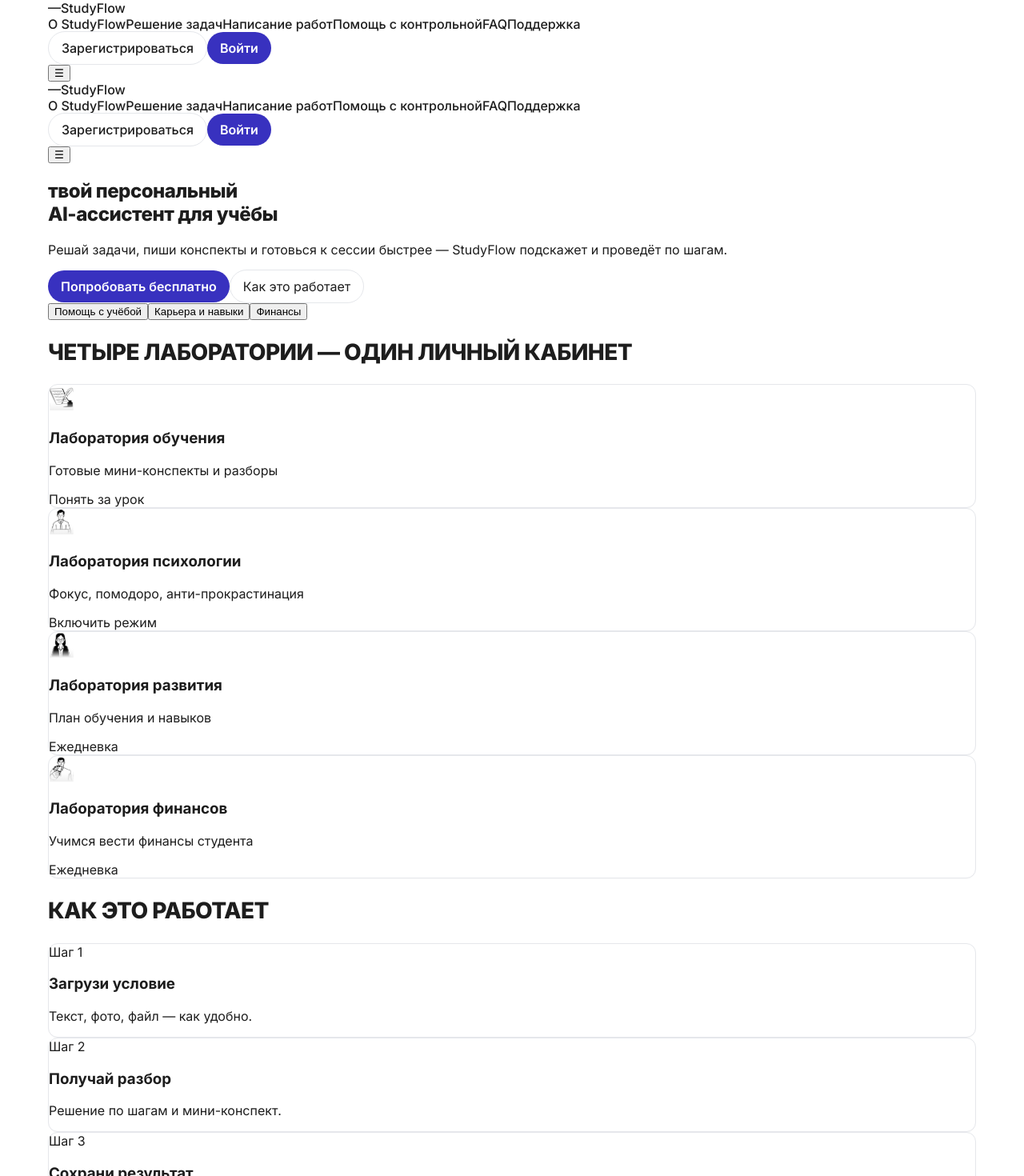
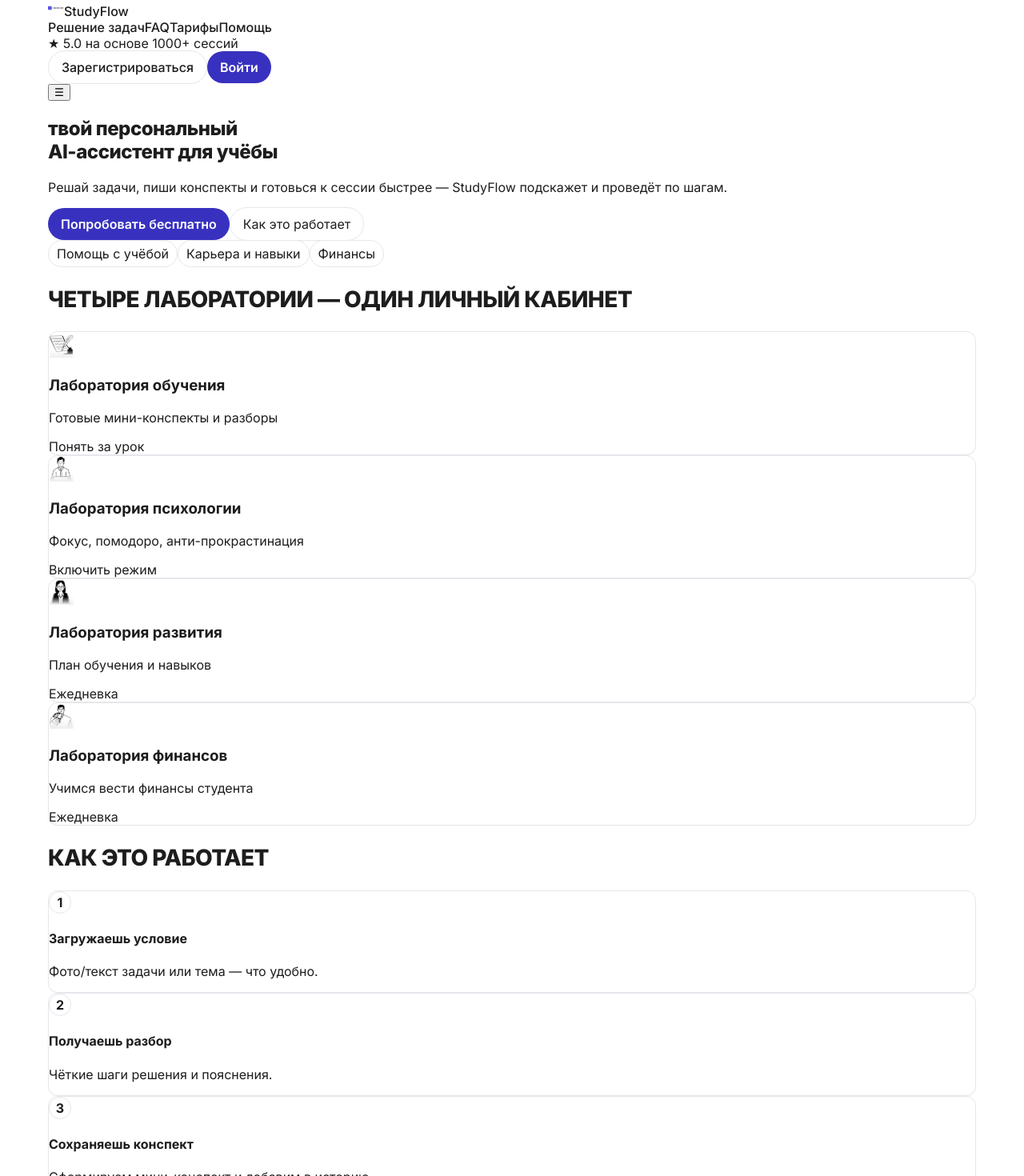
Before and after one commit to SViaTLanA7/atlabs-front, a Next.js app: page / in a window 1280 px wide. Shown: the top 1470 px of the page at 80% size. Built offline with nearby package versions, Linux system fonts and the light colour scheme.

Commit message:
ui: главная под макет, фикс двойного header, сетка карточек

```diff
--- a/src/app/globals.css
+++ b/src/app/globals.css
@@ -30,18 +30,24 @@
     box-shadow:0 1px 0 rgba(0,0,0,.02)
 }
 
-/* footer small helpers */
-.foot-h{font-weight:600;margin-bottom:10px}
-.foot-ul{display:grid;gap:8px}
+/* чипсы */
+.chip{
+    display:inline-flex;align-items:center;gap:6px;
+    padding:6px 10px;border:1px solid var(--br);border-radius:999px;background:#fff;
+}
 
-/* header */
-header{transition:background .3s, box-shadow .3s}
+/* step dot */
+.step-dot{
+    width:28px;height:28px;border-radius:999px;
+    display:flex;align-items:center;justify-content:center;
+    font-weight:700;border:1px solid var(--br);background:#fff;
+}
+
+/* HEADER smooth */
+header{transition:background .3s ease, box-shadow .3s ease}
 header a{font-weight:500}
 
 /* mobile */
-@media (max-width: 768px){
+@media (max-width:768px){
     .container-1160{max-width:100%}
-    .section-title{font-size:24px}
 }
-.no-scrollbar{-ms-overflow-style:none;scrollbar-width:none}
-.no-scrollbar::-webkit-scrollbar{display:none}
--- a/src/app/page.tsx
+++ b/src/app/page.tsx
@@ -1,17 +1,14 @@
-import Image from 'next/image';
-import Link from 'next/link';
-import Header from '@/components/Header';
-import HeroTabs from '@/components/HeroTabs';
+import Image from "next/image";
+import Link from "next/link";
 
 export default function HomePage() {
     return (
         <>
-            <Header/>
-
             {/* HERO */}
-            <section className="container-1160 px-4 pt-8 md:pt-12 pb-4 md:pb-6 text-center">
-                <h1 className="h1 text-[36px] md:text-[44px] leading-[1.12]">
-                    твой персональный<br/>
+            <section className="container-1160 px-4 pt-10 md:pt-14 pb-8 text-center">
+                <h1 className="h1 text-[36px] md:text-[44px] leading-[1.1]">
+                    твой персональный
+                    <br />
                     <span className="block">AI-ассистент для учёбы</span>
                 </h1>
 
@@ -20,47 +17,86 @@
                 </p>
 
                 <div className="mt-6 flex items-center justify-center gap-3">
-                    <Link href="/solutions" className="btn-primary rounded-[12px] py-2.5">Попробовать бесплатно</Link>
-                    <a href="#how" className="btn-outline rounded-[12px] py-2.5">Как это работает</a>
+                    <Link href="/solutions" className="btn-primary rounded-[12px]">
+                        Попробовать бесплатно
+                    </Link>
+                    <a href="#how" className="btn-outline rounded-[12px]">
+                        Как это работает
+                    </a>
                 </div>
 
-                <HeroTabs/>
+                {/* чипсы */}
+                <div className="mt-4 flex flex-wrap items-center justify-center gap-6 text-[13px]">
+                    <span className="chip">Помощь с учёбой</span>
+                    <span className="chip">Карьера и навыки</span>
+                    <span className="chip">Финансы</span>
+                </div>
             </section>
 
-            {/* ЛАБОРАТОРИИ */}
+            {/* ЧЕТЫРЕ ЛАБОРАТОРИИ */}
             <section className="container-1160 px-4 py-6 md:py-8">
                 <h2 className="section-title">ЧЕТЫРЕ ЛАБОРАТОРИИ — ОДИН ЛИЧНЫЙ КАБИНЕТ</h2>
 
-                <div className="mt-5 grid gap-4 sm:grid-cols-2 xl:grid-cols-4">
-                    <Lab icon="/atlabs/lab-1.svg" title="Лаборатория обучения"
-                         desc="Готовые мини-конспекты и разборы" foot="Понять за урок" />
-                    <Lab icon="/atlabs/lab-2.svg" title="Лаборатория психологии"
-                         desc="Фокус, помодоро, анти-прокрастинация" foot="Включить режим" />
-                    <Lab icon="/atlabs/lab-3.svg" title="Лаборатория развития"
-                         desc="План обучения и навыков" foot="Ежедневка" />
-                    <Lab icon="/atlabs/lab-4.svg" title="Лаборатория финансов"
-                         desc="Учимся вести финансы студента" foot="Ежедневка" />
+                <div className="mt-4 grid gap-4 sm:grid-cols-2 xl:grid-cols-4">
+                    <LabCard
+                        icon="/atlabs/lab-1.svg"
+                        title="Лаборатория обучения"
+                        desc="Готовые мини-конспекты и разборы"
+                        foot="Понять за урок"
+                    />
+                    <LabCard
+                        icon="/atlabs/lab-2.svg"
+                        title="Лаборатория психологии"
+                        desc="Фокус, помодоро, анти-прокрастинация"
+                        foot="Включить режим"
+                    />
+                    <LabCard
+                        icon="/atlabs/lab-3.svg"
+                        title="Лаборатория развития"
+                        desc="План обучения и навыков"
+                        foot="Ежедневка"
+                    />
+                    <LabCard
+                        icon="/atlabs/lab-4.svg"
+                        title="Лаборатория финансов"
+                        desc="Учимся вести финансы студента"
+                        foot="Ежедневка"
+                    />
                 </div>
             </section>
 
-            {/* КАК ЭТО РАБОТАЕТ */}
-            <section id="how" className="container-1160 px-4 py-8 md:py-10">
+            {/* КАК ЭТО РАБОТАЕТ (якорь под кнопку) */}
+            <section id="how" className="container-1160 px-4 py-8">
                 <h2 className="section-title">КАК ЭТО РАБОТАЕТ</h2>
-                <div className="mt-5 grid gap-4 md:grid-cols-3">
-                    <Step n="1" title="Загрузи условие" text="Текст, фото, файл — как удобно." />
-                    <Step n="2" title="Получай разбор" text="Решение по шагам и мини-конспект." />
-                    <Step n="3" title="Сохрани результат" text="В историю и в избранное." />
+                <div className="mt-4 grid gap-4 md:grid-cols-3">
+                    <StepCard step="1" title="Загружаешь условие">
+                        Фото/текст задачи или тема — что удобно.
+                    </StepCard>
+                    <StepCard step="2" title="Получаешь разбор">
+                        Чёткие шаги решения и пояснения.
+                    </StepCard>
+                    <StepCard step="3" title="Сохраняешь конспект">
+                        Сформируем мини-конспект и добавим в историю.
+                    </StepCard>
                 </div>
             </section>
-
-            {/* Подвал уже есть в layout — оставляю без дубликатов */}
         </>
     );
 }
 
-function Lab({icon, title, desc, foot}:{icon:string; title:string; desc:string; foot:string}) {
+function LabCard({
+                     icon,
+                     title,
+                     desc,
+                     foot,
+                 }: {
+    icon: string;
+    title: string;
+    desc: string;
+    foot: string;
+}) {
     return (
-        <article className="card p-5 hover:shadow-md transition">
+        <article className="card p-5 hover:shadow-md transition-shadow">
             <div className="flex items-start gap-3">
                 <Image src={icon} alt="" width={32} height={32} />
                 <div>
@@ -73,12 +109,16 @@
     );
 }
 
-function Step({n, title, text}:{n:string; title:string; text:string}) {
+function StepCard({ step, title, children }: { step: string; title: string; children: React.ReactNode }) {
     return (
-        <div className="card p-5">
-            <div className="text-[12px] font-semibold opacity-60">Шаг {n}</div>
-            <h3 className="mt-1 font-semibold">{title}</h3>
-            <p className="mt-1 text-[14px] opacity-70">{text}</p>
-        </div>
+        <article className="card p-5">
+            <div className="flex items-start gap-3">
+                <div className="step-dot">{step}</div>
+                <div>
+                    <h4 className="font-semibold">{title}</h4>
+                    <p className="text-[14px] opacity-70">{children}</p>
+                </div>
+            </div>
+        </article>
     );
 }
--- a/src/components/Header.tsx
+++ b/src/components/Header.tsx
@@ -1,51 +1,55 @@
-'use client';
+"use client";
 
-import Link from 'next/link';
-import { useState } from 'react';
+import Link from "next/link";
+import Image from "next/image";
+import { useState } from "react";
 
 export default function Header() {
     const [open, setOpen] = useState(false);
 
     return (
-        <header className="sticky top-0 z-40 bg-white/80 backdrop-blur supports-[backdrop-filter]:bg-white/50 border-b border-[var(--br)]">
-            <div className="container-1160 px-4 h-14 flex items-center justify-between">
-                <Link href="/" className="flex items-center gap-2 font-bold">
-                    <span className="inline-flex h-6 w-6 items-center justify-center rounded-md bg-[--brand] text-white">—</span>
+        <header className="sticky top-0 z-40 bg-white/80 backdrop-blur supports-[backdrop-filter]:bg-white/60 border-b border-[var(--br)]">
+            <div className="container-1160 px-4 h-[56px] flex items-center justify-between">
+                <Link href="/" className="flex items-center gap-2 font-semibold">
+                    <Image src="/brand/logo.svg" alt="" width={20} height={20} />
                     <span>StudyFlow</span>
                 </Link>
 
                 <nav className="hidden md:flex items-center gap-6 text-[14px]">
-                    <Link href="/about">О StudyFlow</Link>
                     <Link href="/solutions">Решение задач</Link>
-                    <Link href="/write">Написание работ</Link>
-                    <Link href="/help">Помощь с контрольной</Link>
                     <Link href="/faq">FAQ</Link>
-                    <Link href="/support">Поддержка</Link>
+                    <Link href="/pricing">Тарифы</Link>
+                    <Link href="/chat">Помощь</Link>
                 </nav>
 
-                <div className="hidden md:flex items-center gap-2">
-                    <Link href="/register" className="btn-outline py-2">Зарегистрироваться</Link>
-                    <Link href="/login" className="btn-primary py-2">Войти</Link>
+                <div className="hidden md:flex items-center gap-8">
+                    <div className="text-[12px] opacity-70">★ 5.0 на основе 1000+ сессий</div>
+                    <div className="flex items-center gap-8">
+                        <Link href="/register" className="btn-outline">Зарегистрироваться</Link>
+                        <Link href="/login" className="btn-primary">Войти</Link>
+                    </div>
                 </div>
 
-                <button className="md:hidden inline-flex h-9 w-9 items-center justify-center rounded-md border border-[var(--br)]"
-                        onClick={() => setOpen(v => !v)} aria-label="Меню">
+                {/* mobile */}
+                <button
+                    className="md:hidden inline-flex h-9 w-9 items-center justify-center rounded-lg border border-[var(--br)]"
+                    onClick={() => setOpen((v) => !v)}
+                    aria-label="menu"
+                >
                     ☰
                 </button>
             </div>
 
             {open && (
-                <div className="md:hidden border-t border-[var(--br)] bg-white">
-                    <div className="container-1160 px-4 py-3 grid gap-3 text-[15px]">
-                        <Link href="/about" onClick={()=>setOpen(false)}>О StudyFlow</Link>
-                        <Link href="/solutions" onClick={()=>setOpen(false)}>Решение задач</Link>
-                        <Link href="/write" onClick={()=>setOpen(false)}>Написание работ</Link>
-                        <Link href="/help" onClick={()=>setOpen(false)}>Помощь с контрольной</Link>
-                        <Link href="/faq" onClick={()=>setOpen(false)}>FAQ</Link>
-                        <Link href="/support" onClick={()=>setOpen(false)}>Поддержка</Link>
-                        <div className="flex gap-2 pt-2">
-                            <Link href="/register" className="btn-outline flex-1 text-center py-2">Регистрация</Link>
-                            <Link href="/login" className="btn-primary flex-1 text-center py-2">Войти</Link>
+                <div className="md:hidden border-t border-[var(--br)]">
+                    <div className="container-1160 px-4 py-3 flex flex-col gap-2 text-[15px]">
+                        <Link href="/solutions">Решение задач</Link>
+                        <Link href="/faq">FAQ</Link>
+                        <Link href="/pricing">Тарифы</Link>
+                        <Link href="/chat">Помощь</Link>
+                        <div className="pt-2 flex gap-8">
+                            <Link href="/register" className="btn-outline">Зарегистрироваться</Link>
+                            <Link href="/login" className="btn-primary">Войти</Link>
                         </div>
                     </div>
                 </div>
```
Also changed, not shown: src/app/layout.tsx (+6 -8 lines).
